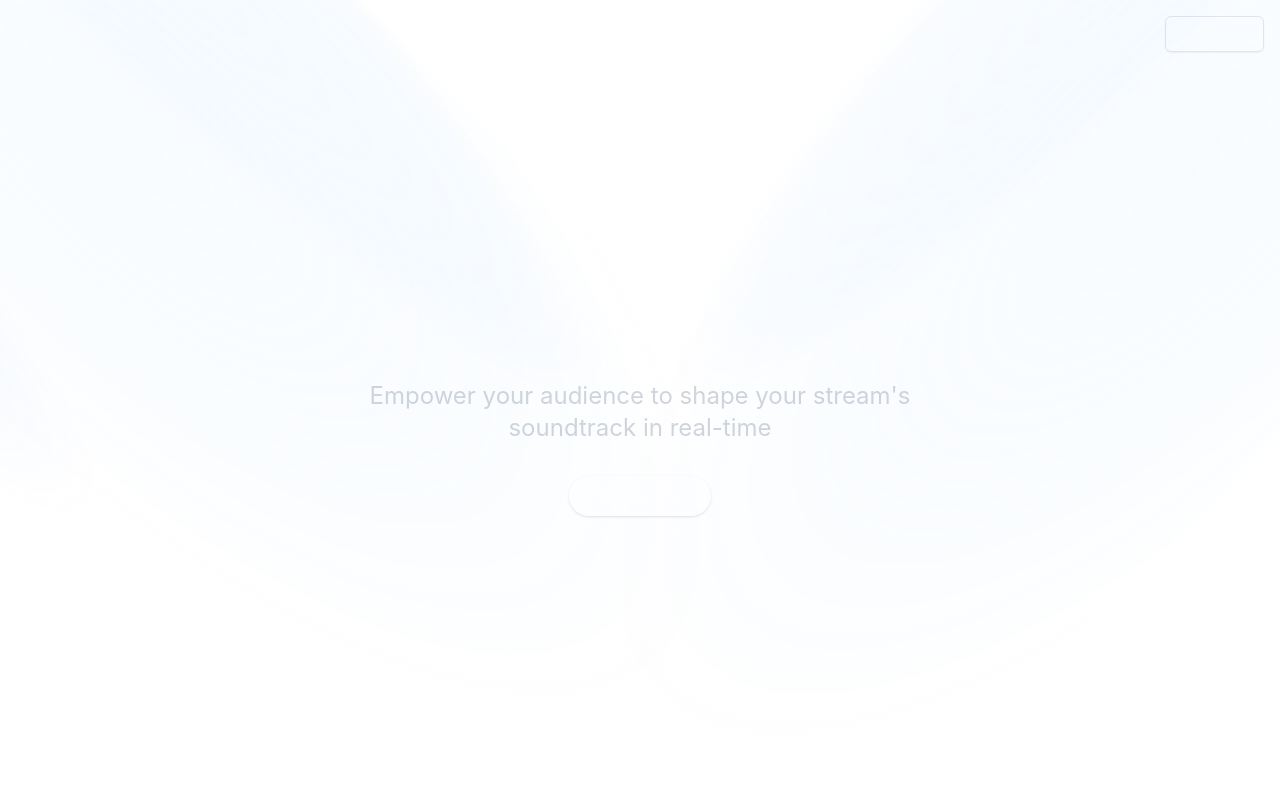
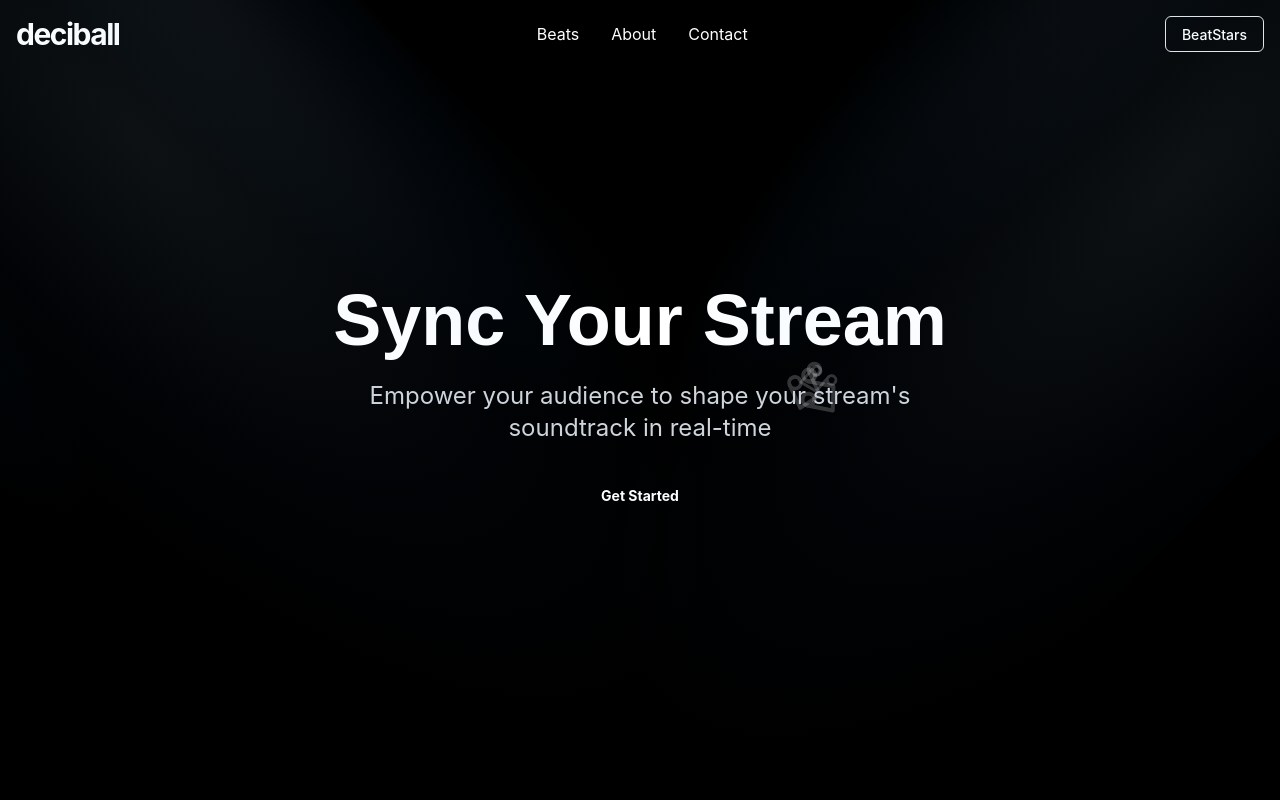
Before and after one commit to zeusnotfound04/Deciball, a Next.js app in the folder next-app/: page / in a window 1280 px wide. Shown: the top 800 px of the page. Built offline with nearby package versions, Linux system fonts and the light colour scheme; no server answers.

Commit message:
style: changed the whole theme

```diff
--- a/next-app/app/globals.css
+++ b/next-app/app/globals.css
@@ -2,22 +2,72 @@
 @tailwind components;
 @tailwind utilities;
 
-@layer utilities {
-  .custom-scrollbar::-webkit-scrollbar {
-    width: 4px;
-  }
+:root {
+  --background: 0 0% 0%;
+  --foreground: 0 0% 100%;
+  --card: 0 0% 0%;
+  --card-foreground: 0 0% 100%;
+  --popover: 0 0% 0%;
+  --popover-foreground: 0 0% 100%;
+  --primary: 0 0% 100%;
+  --primary-foreground: 0 0% 0%;
+  --secondary: 0 0% 10%;
+  --secondary-foreground: 0 0% 100%;
+  --muted: 0 0% 10%;
+  --muted-foreground: 0 0% 60%;
+  --accent: 0 0% 10%;
+  --accent-foreground: 0 0% 100%;
+  --destructive: 0 62.8% 30.6%;
+  --destructive-foreground: 0 0% 100%;
+  --border: 0 0% 10%;
+  --input: 0 0% 10%;
+  --ring: 0 0% 100%;
+}
 
-  .custom-scrollbar::-webkit-scrollbar-track {
-    background: rgba(15, 23, 42, 0.1);
-    border-radius: 10px;
-  }
+body {
+  background: black;
+  min-height: 100vh;
+  color: white;
+}
 
-  .custom-scrollbar::-webkit-scrollbar-thumb {
-    background: rgba(14, 165, 233, 0.5);
-    border-radius: 10px;
-  }
-
-  .custom-scrollbar::-webkit-scrollbar-thumb:hover {
-    background: rgba(14, 165, 233, 0.7);
+@layer base {
+  body {
+    background: hsl(var(--background));
+    color: hsl(var(--foreground));
   }
 }
+
+@layer components {
+  .container {
+    @apply max-w-7xl mx-auto px-4 sm:px-6 lg:px-8;
+  }
+}
+
+@layer utilities {
+  .text-balance {
+    text-wrap: balance;
+  }
+}
+
+/* Optimize animations */
+@media (prefers-reduced-motion: reduce) {
+  * {
+    animation-duration: 0.01ms !important;
+    animation-iteration-count: 1 !important;
+    transition-duration: 0.01ms !important;
+    scroll-behavior: auto !important;
+  }
+}
+
+.animate-glow {
+  animation: glow 4s ease-in-out infinite alternate;
+}
+
+@keyframes glow {
+  from {
+    box-shadow: 0 0 0px white;
+  }
+  to {
+    box-shadow: 0 0 20px white;
+  }
+}
```
